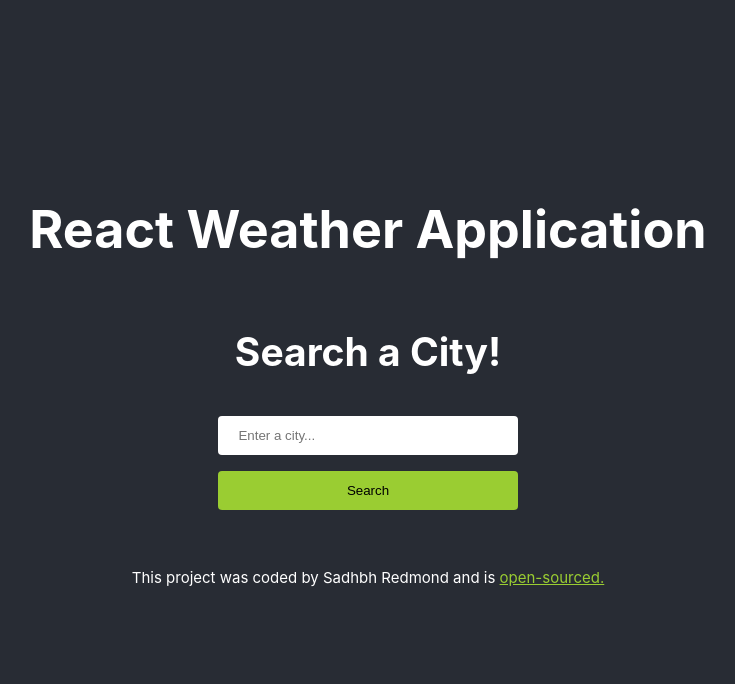
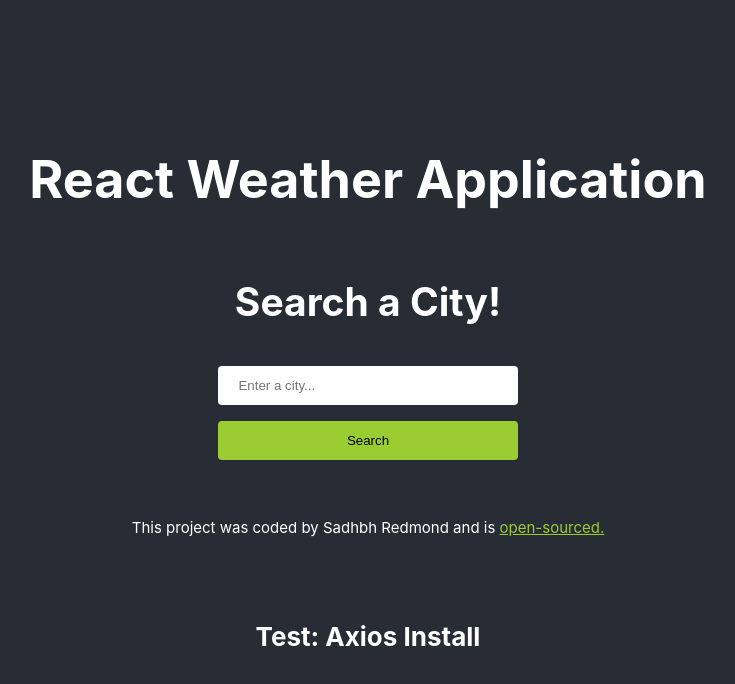
Before and after one commit to sadhbh23/SheCodes-React-Weather-App-Att1, a React (Create React App) app: page / in a window 1280 px wide. Shown: the top 684 px of the page, without its empty margins (272-1007 px from the left). Built offline with nearby package versions, Linux system fonts and the light colour scheme.

Commit message:
Installed Axios NPM

```diff
--- a/src/App.js
+++ b/src/App.js
@@ -16,6 +16,7 @@ function App() {
             open-sourced.
           </a>
         </small>
+        <h4>Test: Axios Install</h4>
       </header>
     </div>
   );
```
